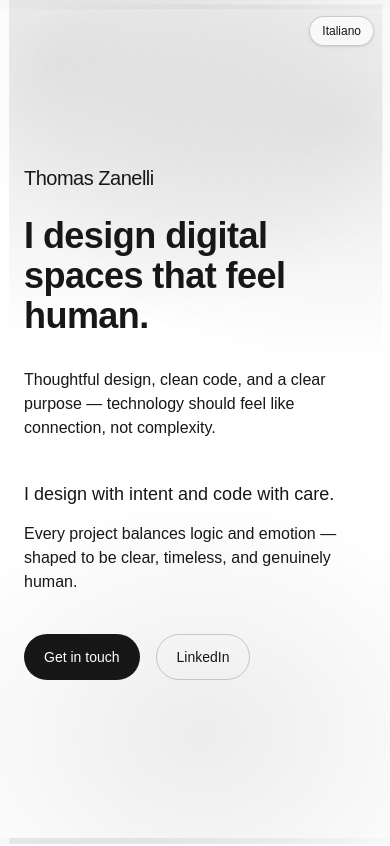
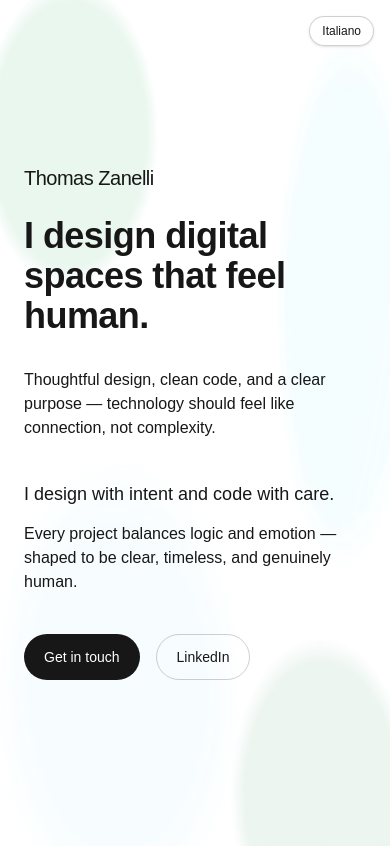
Before and after one commit to thosk92/thomas-site-v2, a Next.js app: page /en in a window 390 px wide. Shown: the top 846 px of the page. Built offline with nearby package versions, Linux system fonts and the light colour scheme; no server answers.

Commit message:
feat(aurora): pointer-influenced blobs on desktop; fixed on mobile; subtle color accents

```diff
--- a/src/app/globals.css
+++ b/src/app/globals.css
@@ -77,24 +77,77 @@ body {
   inset: 0;
   z-index: 0;
   pointer-events: none;
-  background:
-    radial-gradient(40rem 28rem at 12% 8%, color-mix(in oklab, var(--foreground) 12%, transparent), transparent 62%),
-    radial-gradient(36rem 26rem at 88% 14%, color-mix(in oklab, var(--foreground) 10%, transparent), transparent 58%),
-    radial-gradient(34rem 28rem at 50% 86%, color-mix(in oklab, var(--foreground) 8%, transparent), transparent 54%),
-    var(--background);
-  animation: aurora-drift 45s ease-in-out infinite alternate;
-  will-change: background-position, transform;
+  background: var(--background);
+}
+
+.aurora-bg::before,
+.aurora-bg::after {
+  content: "";
+  position: absolute;
+  inset: -10% -15% -20% -15%;
+  pointer-events: none;
+  will-change: transform, opacity;
   transform: translateZ(0);
 }
 
-@keyframes aurora-drift {
-  0% { background-position: 0px 0px,   0px 0px,   0px 0px; }
-  50%{ background-position: 60px -40px, -50px 30px, 40px 60px; }
-  100%{ background-position: -90px 60px, 70px -20px, -60px -70px; }
+/* Blob A: grande, morbido, in alto a sinistra */
+.aurora-bg::before {
+  background:
+    /* primary green glow */
+    radial-gradient(closest-side at 25% 20%, color-mix(in oklab, #16a34a 11%, transparent) 0 60%, transparent 70%),
+    /* faint teal tint */
+    radial-gradient(closest-side at 80% 35%, color-mix(in oklab, #22d3ee 6%, transparent) 0 55%, transparent 70%);
+  transform-origin: 20% 20%;
+  animation: aurora-orbit-a 55s ease-in-out infinite alternate;
+  /* pointer-influenced offsets (set via JS) */
+  --aurora-x-a: 0px; /* desktop pointer moves */
+  --aurora-y-a: 0px;
+  transform: translate3d(var(--aurora-x-a), var(--aurora-y-a), 0);
+  mask-image: radial-gradient(100% 100% at 30% 25%, #000 55%, transparent 80%);
+  mask-composite: intersect;
+}
+
+/* Blob B: medio, in basso a destra */
+.aurora-bg::after {
+  background:
+    /* secondary green glow */
+    radial-gradient(closest-side at 75% 80%, color-mix(in oklab, #15803d 10%, transparent) 0 60%, transparent 72%),
+    /* subtle sky tint */
+    radial-gradient(closest-side at 35% 70%, color-mix(in oklab, #38bdf8 5%, transparent) 0 50%, transparent 70%);
+  transform-origin: 80% 80%;
+  animation: aurora-orbit-b 65s ease-in-out infinite alternate;
+  --aurora-x-b: 0px;
+  --aurora-y-b: 0px;
+  transform: translate3d(var(--aurora-x-b), var(--aurora-y-b), 0);
+  mask-image: radial-gradient(100% 100% at 70% 75%, #000 55%, transparent 82%);
+  mask-composite: intersect;
+}
+
+@keyframes aurora-orbit-a {
+  0% { transform: translate3d(0,0,0) rotate(0.001deg); opacity: 0.85; }
+  50% { transform: translate3d(2%, -1%, 0) rotate(6deg); opacity: 0.9; }
+  100% { transform: translate3d(-3%, 2%, 0) rotate(-5deg); opacity: 0.8; }
+}
+
+@keyframes aurora-orbit-b {
+  0% { transform: translate3d(0,0,0) rotate(0.001deg); opacity: 0.8; }
+  50% { transform: translate3d(-2%, 2%, 0) rotate(-7deg); opacity: 0.85; }
+  100% { transform: translate3d(3%, -3%, 0) rotate(5deg); opacity: 0.78; }
 }
 
 @media (prefers-reduced-motion: reduce) {
-  .aurora-bg { animation: none; }
+  .aurora-bg::before,
+  .aurora-bg::after { animation: none; }
+}
+
+/* On coarse pointers (mobile), keep aurora fixed (no animation) */
+@media (pointer: coarse) {
+  .aurora-bg::before,
+  .aurora-bg::after {
+    animation: none !important;
+    /* ignore pointer vars on mobile */
+    transform: none !important;
+  }
 }
 
 /* Scroll reveal (motion-aware) */
--- a/src/app/layout.tsx
+++ b/src/app/layout.tsx
@@ -9,6 +9,7 @@ import LanguageSwitch from "@/components/LanguageSwitch";
 import TimeTheme from "@/components/TimeTheme";
 import GeoPrefetch from "@/components/GeoPrefetch";
 import ScrollReveal from "@/components/ScrollReveal";
+import AuroraMotion from "@/components/AuroraMotion";
 
 const grotesk = Space_Grotesk({
   variable: "--font-geist-sans",
@@ -64,6 +65,7 @@ export default function RootLayout({
         <GeoPrefetch />
         <TimeTheme />
         <div className="aurora-bg" aria-hidden />
+        <AuroraMotion />
         <ScrollReveal />
         <PointerTracker />
         <div className="fixed top-4 right-4 z-20 flex items-center gap-2">
--- /dev/null
+++ b/src/components/AuroraMotion.tsx
@@ -0,0 +1,52 @@
+"use client";
+import { useEffect } from "react";
+
+export default function AuroraMotion() {
+  useEffect(() => {
+    const prefersReduce = window.matchMedia?.("(prefers-reduced-motion: reduce)").matches;
+    const pointerFine = window.matchMedia?.("(pointer: fine)").matches;
+    if (prefersReduce || !pointerFine) return;
+
+    const root = document.documentElement;
+    const el = document.querySelector<HTMLElement>(".aurora-bg");
+    if (!el) return;
+
+    let raf = 0;
+    let targetX = 0, targetY = 0;
+    let xA = 0, yA = 0, xB = 0, yB = 0;
+
+    const onMove = (e: PointerEvent) => {
+      if (e.pointerType === "touch") return;
+      const vw = window.innerWidth;
+      const vh = window.innerHeight;
+      const nx = (e.clientX / vw) * 2 - 1; // -1..1
+      const ny = (e.clientY / vh) * 2 - 1;
+      // target in px: small parallax offsets
+      targetX = nx * 18; // px
+      targetY = ny * 12; // px
+    };
+
+    const tick = () => {
+      // smooth
+      xA += (targetX - xA) * 0.06;
+      yA += (targetY - yA) * 0.06;
+      // opposite/parallax for B
+      xB += ((-targetX * 0.8) - xB) * 0.06;
+      yB += ((-targetY * 0.6) - yB) * 0.06;
+      el.style.setProperty("--aurora-x-a", `${xA}px`);
+      el.style.setProperty("--aurora-y-a", `${yA}px`);
+      el.style.setProperty("--aurora-x-b", `${xB}px`);
+      el.style.setProperty("--aurora-y-b", `${yB}px`);
+      raf = requestAnimationFrame(tick);
+    };
+
+    window.addEventListener("pointermove", onMove);
+    raf = requestAnimationFrame(tick);
+
+    return () => {
+      window.removeEventListener("pointermove", onMove);
+      cancelAnimationFrame(raf);
+    };
+  }, []);
+  return null;
+}
```
